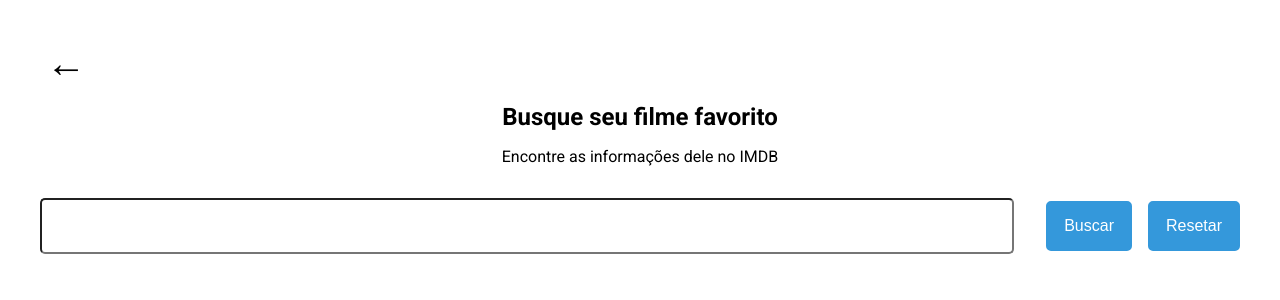
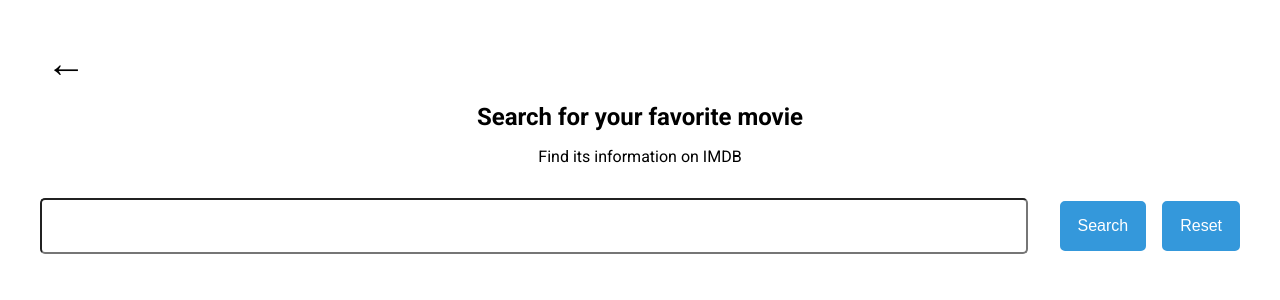
Before and after one commit to guilherme-marinho/imdb-fe, an Angular app: page /movie-search in a window 1280 px wide. Shown: the top 300 px of the page. Built offline with nearby package versions, Linux system fonts and the light colour scheme.

Commit message:
- updating labels

```diff
--- a/src/app/home/home.component.html
+++ b/src/app/home/home.component.html
@@ -11,13 +11,13 @@
           alt="IMDb Logo"
           class="imdb-logo mb-3"
         />
-        <h1 class="mb-4">Bem-vindo ao Serviço de API do IMDb</h1>
+        <h1 class="mb-4">Welcome to the IMDb API Service</h1>
         <p class="description">
-          Aqui você pode buscar filmes no IMDb pelo título ou pelo ID, e
-          favoritar de acordo com suas preferências.
+          Here you can search for movies on IMDb by title or ID, and favorite
+          them according to your preferences.
         </p>
         <button class="btn btn-custom mt-3" routerLink="/movie-search">
-          Buscar um filme
+          Search a movie
         </button>
       </div>
     </div>
--- a/src/app/movie-search/movie-search.component.html
+++ b/src/app/movie-search/movie-search.component.html
@@ -8,14 +8,14 @@
       {{
         selectedMovie?.Title
           ? selectedMovie?.Title
-          : "Busque seu filme favorito"
+          : "Search for your favorite movie"
       }}
     </h1>
     <p>
       {{
         selectedMovie?.Awards
-          ? selectedMovie?.Awards
-          : "Encontre as informações dele no IMDB"
+          ? "Awards: " + selectedMovie?.Awards
+          : "Find its information on IMDB"
       }}
     </p>
   </div>
@@ -31,10 +31,10 @@
 
       <div class="input-group-append">
         <button class="btn btn-primary" type="button" (click)="searchMovies()">
-          Buscar
+          Search
         </button>
         <button class="btn btn-secondary" type="button" (click)="resetSearch()">
-          Resetar
+          Reset
         </button>
       </div>
     </div>
@@ -67,9 +67,9 @@
             {{
               selectedMovie?.favorite !== null
                 ? selectedMovie?.favorite
-                  ? "Desfavoritar"
-                  : "Favoritar"
-                : "Carregando..."
+                  ? "Favorite"
+                  : "Unfavorite"
+                : "Loading..."
             }}
           </button>
         </div>
```
